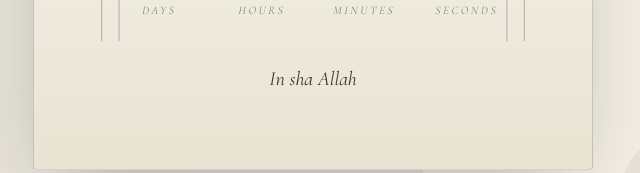
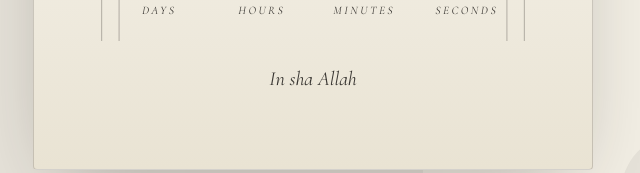
Before and after one commit to Bikmandjuma/As-twaf-save-the-date, a plain HTML site: page index.html in a window 1280 px wide. Shown: the part 428-601 px from the top of the page, 327-967 px from the left. Drawn offline with nearby package versions, Linux system fonts and the light colour scheme; a web font is replaced by a local one.

Commit message:
first commit

```diff
--- a/index.html
+++ b/index.html
@@ -217,9 +217,9 @@
     font-size: clamp(9.5px, 2.2vw, 11.5px);
     letter-spacing: 0.22em;
     text-transform: uppercase;
-    color: var(--sage);
+    /*color: var(--sage);*/
+    color: var(--ink-soft);
     font-style: italic;
-    font-weight: 300px;
   }
 
   .insha{
```
